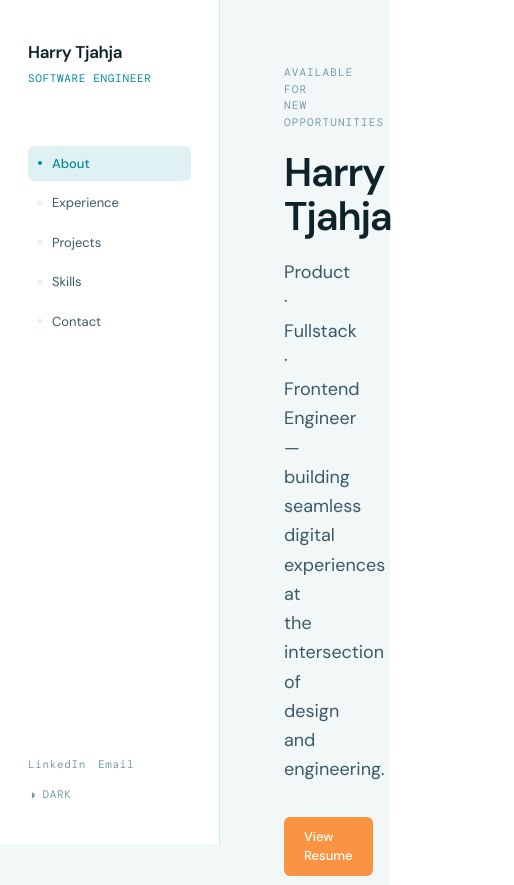
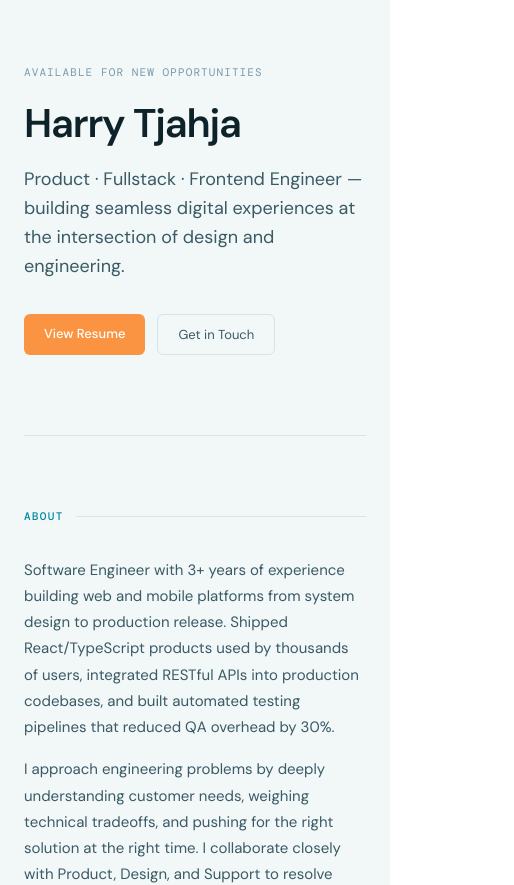
Before and after one commit to Harry823/harrytjahja-website, a Next.js app: page / in a window 390 px wide. Shown: the top 885 px of the page, 514 px wide, since content can reach past the window. Built offline with nearby package versions, Linux system fonts and the light colour scheme; no server answers.

Commit message:
added breakpoint on sidebar styling

```diff
--- a/src/app/layout.tsx
+++ b/src/app/layout.tsx
@@ -28,7 +28,7 @@ export default async function RootLayout({
         <ThemeProvider defaultDark={defaultDark}>
           <div className="bg-bg min-h-screen text-primary">
             <Sidebar />
-            <main className="ml-[220px] px-16 pt-16 max-w-[860px]">
+            <main className="md:ml-[220px] px-6 md:px-16 pt-16 max-w-[860px]">
               <div className="flex flex-col gap-[72px]">
                 {children}
               </div>
--- a/src/components/Sidebar.tsx
+++ b/src/components/Sidebar.tsx
@@ -35,7 +35,7 @@ export default function Sidebar() {
   }, []);
 
   return (
-    <aside className="fixed left-0 top-0 w-[220px] h-screen overflow-y-auto z-50 bg-surface border-r border-border flex flex-col px-7 py-10">
+    <aside className="hidden md:flex fixed left-0 top-0 w-[220px] h-screen overflow-y-auto z-50 bg-surface border-r border-border flex-col px-7 py-10">
       <NameBlock />
 
       <nav className="flex-1 mt-10 flex flex-col gap-1">
```
